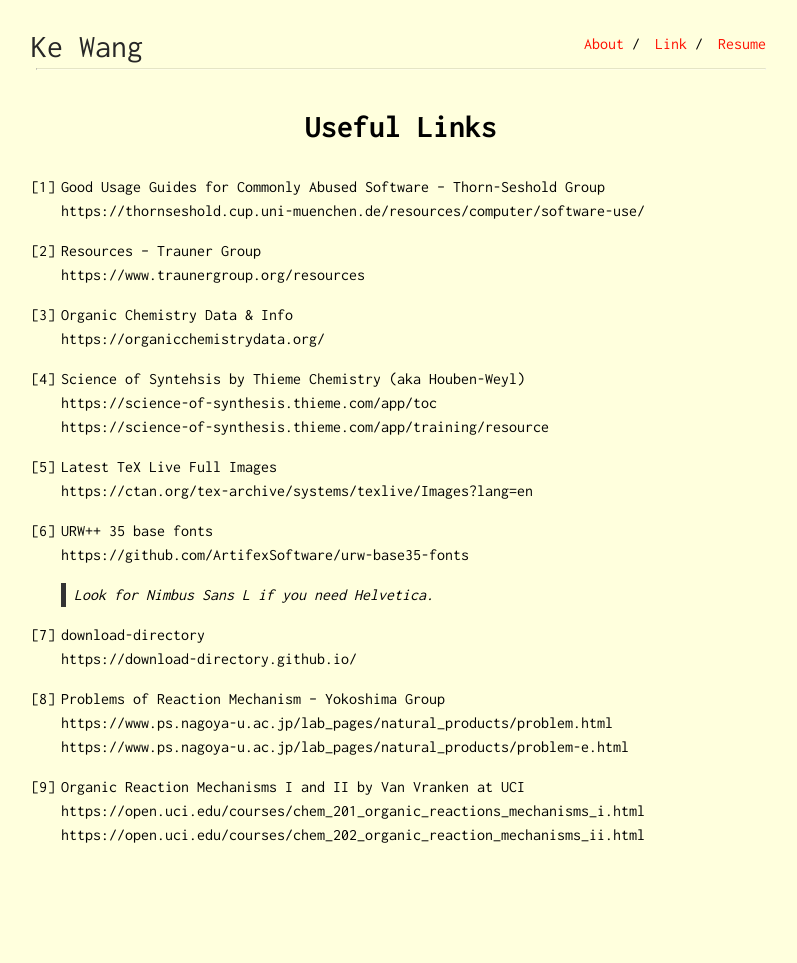
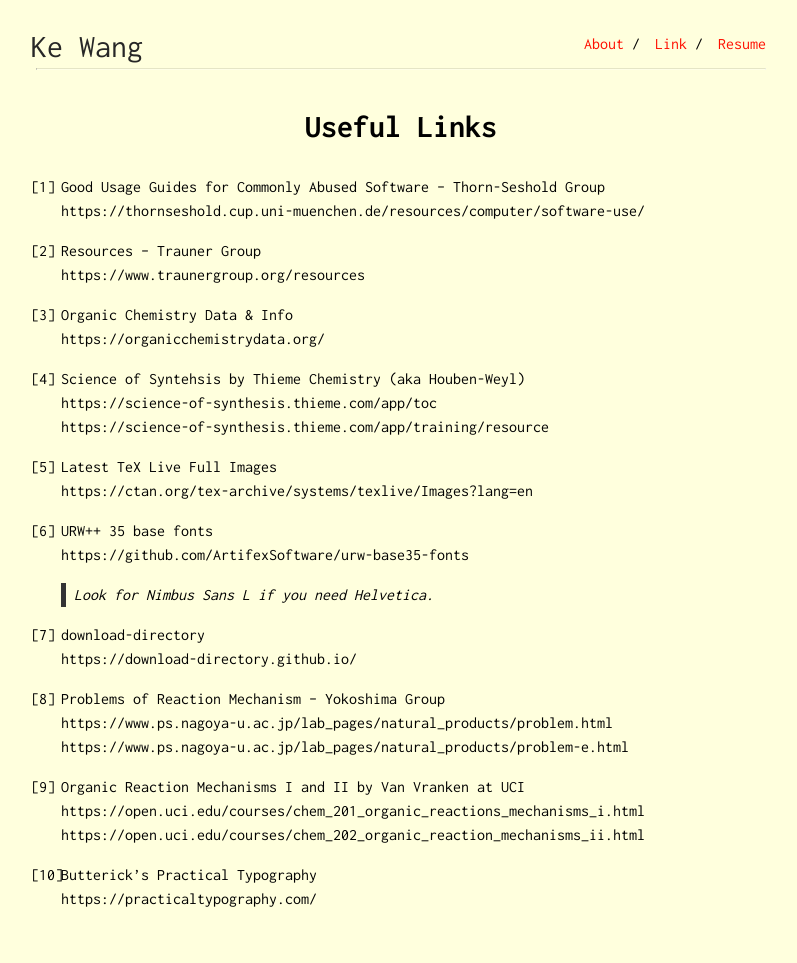
Before and after one commit to ekdc11/ekdc11.github.io, a Jekyll site: the page built from link.md, in a window 1280 px wide. Shown: the whole page, without its empty margins (239-1036 px from the left). Built offline with Jekyll 4.4.1, drawn with Linux system fonts in a browser that asks for light colours; before the commit the page ends 900 px from its top, so only the background shows below that.

Commit message:
Update link.md

```diff
--- a/link.md
+++ b/link.md
@@ -33,3 +33,6 @@ https://www.ps.nagoya-u.ac.jp/lab_pages/natural_products/problem-e.html
 10. Organic Reaction Mechanisms I and II by Van Vranken at UCI \
 https://open.uci.edu/courses/chem_201_organic_reactions_mechanisms_i.html \
 https://open.uci.edu/courses/chem_202_organic_reaction_mechanisms_ii.html
+
+11. Butterick’s Practical Typography \
+https://practicaltypography.com/
```
